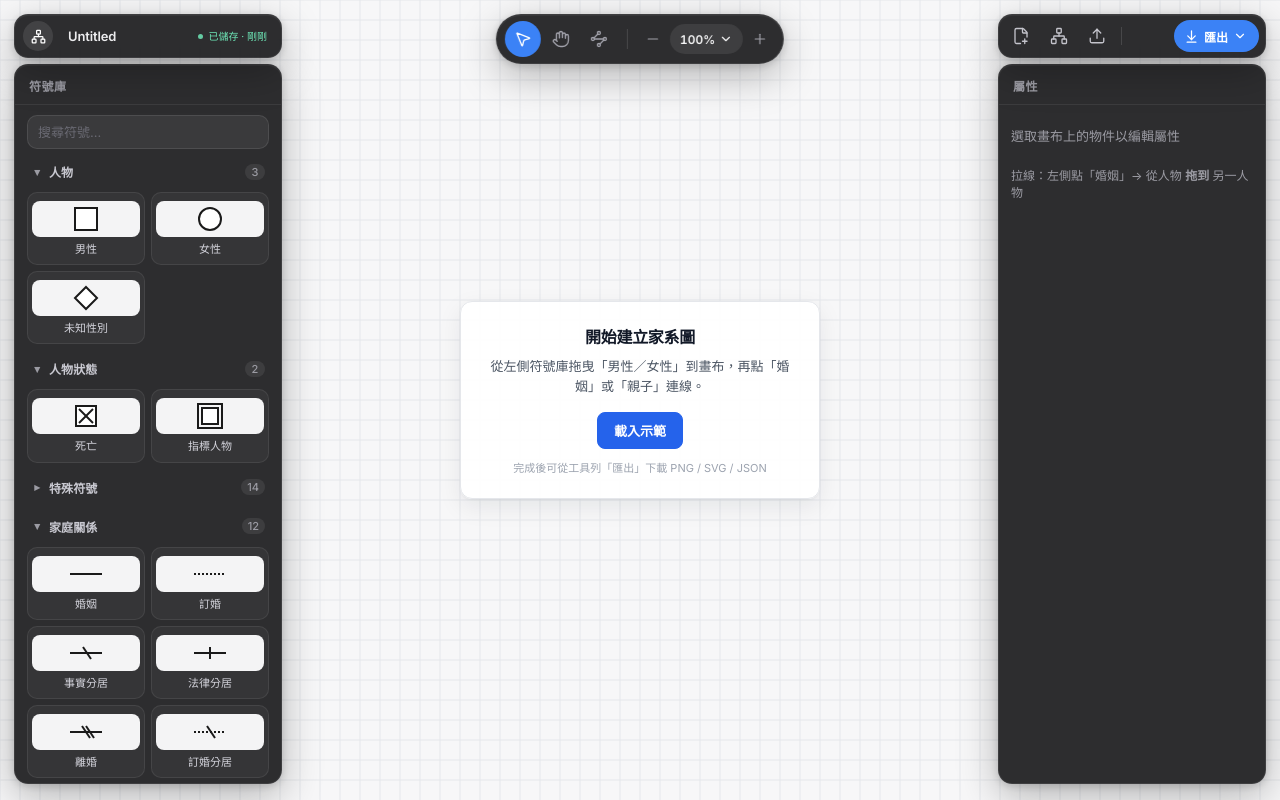
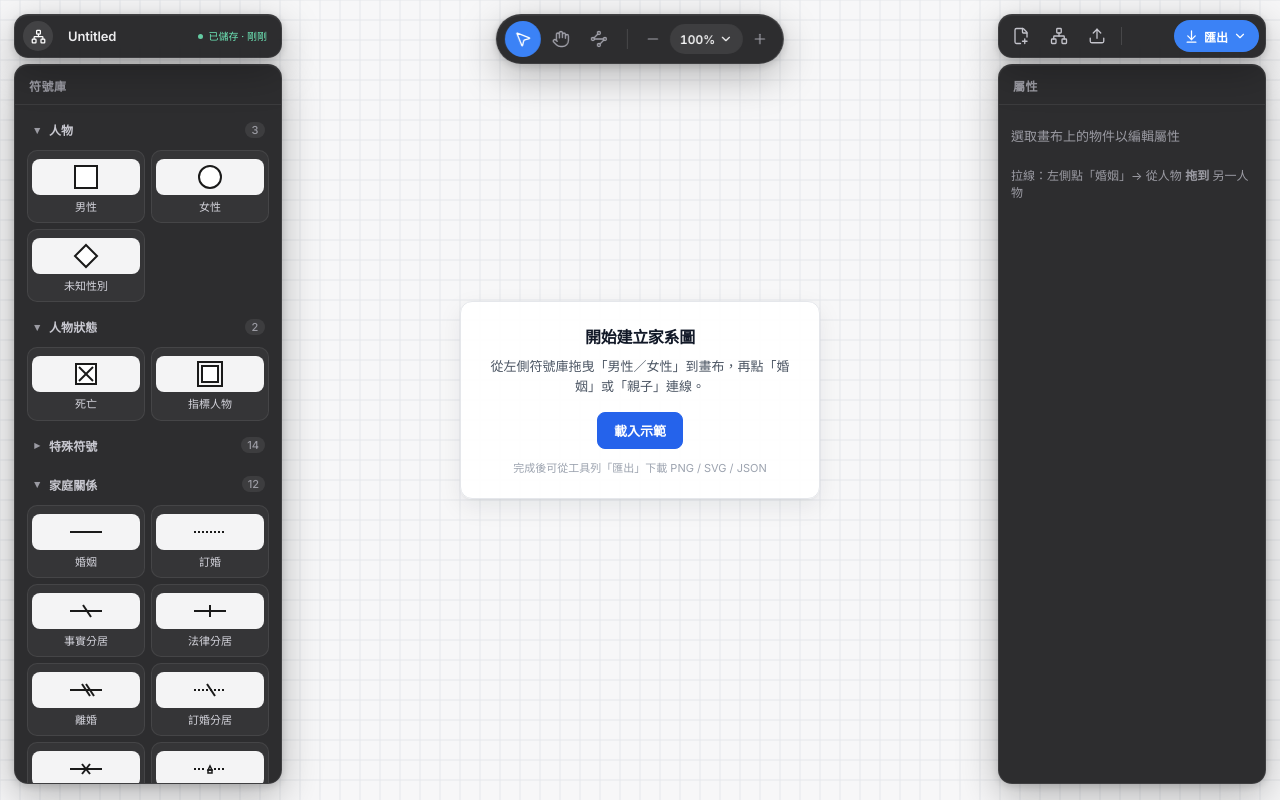
Before and after one commit to maialona/genogram-editor, a React (Vite) app: page / in a window 1280 px wide. Built offline with nearby package versions, Linux system fonts and the light colour scheme.

Commit message:
Remove symbol library search box
Drop the unused search field and filtering UI so the panel only shows section lists.

```diff
--- a/src/App.css
+++ b/src/App.css
@@ -386,74 +386,6 @@
 }
 
 /* ── Symbol library ────────────────────────────────────── */
-
-.symbol-search {
-  position: relative;
-  margin-bottom: 8px;
-}
-
-.symbol-search-input {
-  width: 100%;
-  box-sizing: border-box;
-  font: inherit;
-  font-size: 13px;
-  color: var(--float-text);
-  border: 1px solid rgba(255, 255, 255, 0.1);
-  border-radius: 10px;
-  padding: 8px 32px 8px 10px;
-  background: rgba(255, 255, 255, 0.06);
-  outline: none;
-  transition:
-    border-color 0.12s,
-    background 0.12s,
-    box-shadow 0.12s;
-}
-
-.symbol-search-input::placeholder {
-  color: #6b6b74;
-}
-
-.symbol-search-input:hover {
-  background: rgba(255, 255, 255, 0.08);
-  border-color: rgba(255, 255, 255, 0.14);
-}
-
-.symbol-search-input:focus {
-  background: rgba(255, 255, 255, 0.1);
-  border-color: rgba(59, 130, 246, 0.55);
-  box-shadow: 0 0 0 3px rgba(59, 130, 246, 0.18);
-}
-
-.symbol-search-clear {
-  position: absolute;
-  right: 4px;
-  top: 50%;
-  transform: translateY(-50%);
-  appearance: none;
-  border: none;
-  background: transparent;
-  color: var(--float-muted);
-  width: 28px;
-  height: 28px;
-  border-radius: 6px;
-  cursor: pointer;
-  font-size: 18px;
-  line-height: 1;
-  display: inline-flex;
-  align-items: center;
-  justify-content: center;
-}
-
-.symbol-search-clear:hover {
-  background: var(--float-hover);
-  color: #fff;
-}
-
-.symbol-search-meta {
-  margin: 0 0 10px;
-  font-size: 12px;
-  color: var(--float-muted);
-}
 
 .symbol-section {
   margin-bottom: 10px;
@@ -1257,8 +1189,6 @@ textarea:focus-visible,
 .save-status.error:focus-visible,
 .symbol-item:focus-visible,
 .symbol-section-toggle:focus-visible,
-.symbol-search-input:focus-visible,
-.symbol-search-clear:focus-visible,
 .quick-connect-btn:focus-visible,
 .prop-field input:focus-visible,
 .prop-field select:focus-visible,
--- a/src/components/SymbolLibrary.tsx
+++ b/src/components/SymbolLibrary.tsx
@@ -1,4 +1,4 @@
-import { useCallback, useEffect, useId, useMemo, useState } from "react";
+import { useCallback, useEffect, useId, useState } from "react";
 import type {
   CulturalMark,
   Gender,
@@ -907,9 +907,7 @@ export function SymbolLibrary() {
     (s) => s.pendingRelationshipType
   );
 
-  const searchId = useId();
   const headingId = useId();
-  const [query, setQuery] = useState("");
   const [openMap, setOpenMap] = useState<Record<SectionId, boolean>>(loadOpenMap);
 
   useEffect(() => {
@@ -919,24 +917,6 @@ export function SymbolLibrary() {
       /* quota / private mode */
     }
   }, [openMap]);
-
-  const normalizedQuery = query.trim().toLowerCase();
-  const isSearching = normalizedQuery.length > 0;
-
-  const filteredSections = useMemo(() => {
-    return SECTIONS.map((section) => {
-      if (!isSearching) return section;
-      const items = section.items.filter((item) =>
-        item.label.toLowerCase().includes(normalizedQuery)
-      );
-      return { ...section, items };
-    }).filter((section) => section.items.length > 0);
-  }, [isSearching, normalizedQuery]);
-
-  const matchCount = useMemo(
-    () => filteredSections.reduce((n, s) => n + s.items.length, 0),
-    [filteredSections]
-  );
 
   const toggleSection = useCallback((id: SectionId) => {
     setOpenMap((prev) => ({ ...prev, [id]: !prev[id] }));
@@ -1100,7 +1080,7 @@ export function SymbolLibrary() {
 
   const renderSection = (section: SectionDef) => {
     const panelId = `symbol-section-${section.id}`;
-    const open = isSearching || openMap[section.id];
+    const open = openMap[section.id];
 
     return (
       <section className="symbol-section" key={section.id}>
@@ -1110,11 +1090,7 @@ export function SymbolLibrary() {
             className="symbol-section-toggle"
             aria-expanded={open}
             aria-controls={panelId}
-            onClick={() => {
-              if (isSearching) return;
-              toggleSection(section.id);
-            }}
-            disabled={isSearching}
+            onClick={() => toggleSection(section.id)}
           >
             <span className="symbol-section-chevron" aria-hidden="true">
               {open ? "▾" : "▸"}
@@ -1148,41 +1124,7 @@ export function SymbolLibrary() {
         <h2 id={headingId}>符號庫</h2>
       </header>
       <div className="symbol-library-body">
-        <div className="symbol-search">
-          <label className="sr-only" htmlFor={searchId}>
-            搜尋符號
-          </label>
-          <input
-            id={searchId}
-            type="search"
-            className="symbol-search-input"
-            placeholder="搜尋符號…"
-            value={query}
-            onChange={(e) => setQuery(e.target.value)}
-            autoComplete="off"
-            spellCheck={false}
-          />
-          {query && (
-            <button
-              type="button"
-              className="symbol-search-clear"
-              onClick={() => setQuery("")}
-              aria-label="清除搜尋"
-            >
-              ×
-            </button>
-          )}
-        </div>
-
-        {isSearching && (
-          <p className="symbol-search-meta" role="status" aria-live="polite">
-            {matchCount > 0
-              ? `找到 ${matchCount} 個符號`
-              : `沒有符合「${query.trim()}」的符號`}
-          </p>
-        )}
-
-        {filteredSections.map(renderSection)}
+        {SECTIONS.map(renderSection)}
       </div>
     </aside>
   );
```
